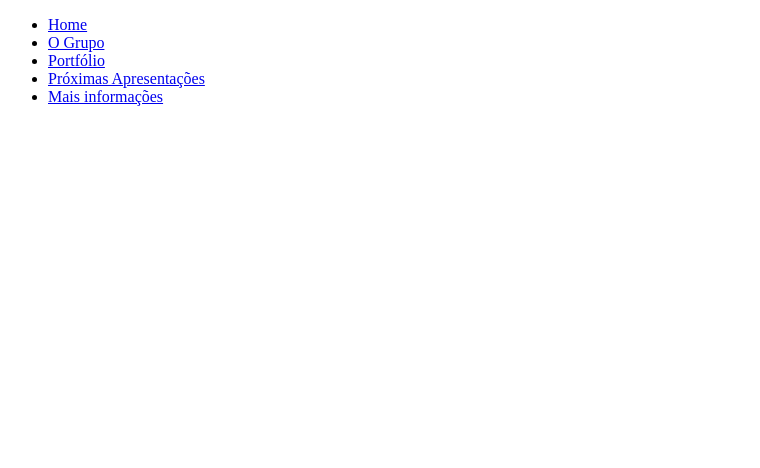
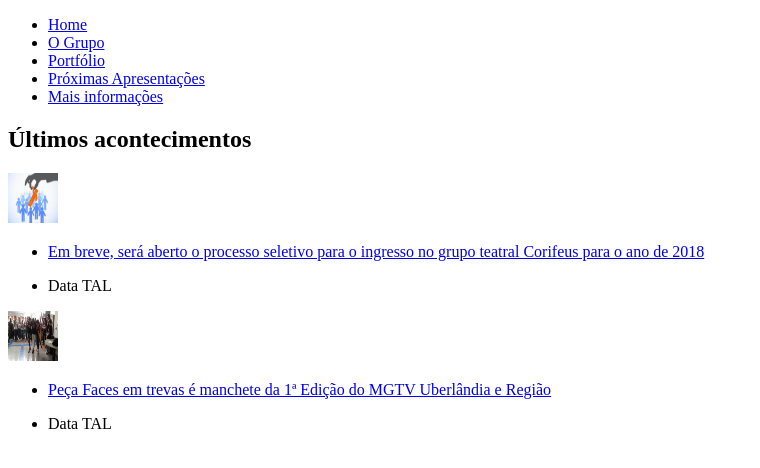
Before and after one commit to augustosj/corifeus, a plain HTML site: page index.html in a window 1280 px wide. Shown: the whole page, without its empty margins (0-760 px from the left). Drawn offline with Linux system fonts and the light colour scheme.

Commit message:
Noticias implementado inicialmente

```diff
--- a/index.css
+++ /dev/null
@@ -1,6 +0,0 @@
-#menu ul {
-    padding:0px;
-    margin:0px;
-    background-color:#EDEDED;
-    list-style:none;
-}
--- a/index.html
+++ b/index.html
@@ -21,7 +21,30 @@
 
         </nav>
 
-        <!-- Objetivos -->
+        <!-- Notícias -->
+        <nav>
+            <h1>Últimos acontecimentos</h1>
+            <nav>
+                <img src="src\assets\img\processo-seletivo2.jpg" alt="Processo Seletivo" height="50" width="50">
+                <ul>
+                    <li><a href="#">Em breve, será aberto o processo seletivo para o ingresso no grupo teatral Corifeus para o ano de 2018</a></li>
+                    <li><p>Data TAL</p></li>
+                </ul>
+
+            </nav>
+            <nav>
+                <img src="src\assets\img\img1.jpeg" alt="Peça Faces em trevas" height="50" width="50">
+                <ul>
+                    <li><a href="#">Peça Faces em trevas é manchete da 1ª Edição do MGTV Uberlândia e Região</a></li>
+                    <li><p>Data TAL</p></li>
+                </ul>
+
+            </nav>
+
+
+        </nav>
+
+        <!-- Rodapé -->
         <nav>
 
         </nav>
```
Also changed, not shown: src/assets/img/img1.jpeg (added), src/assets/img/processo-seletivo2.jpg (added).
